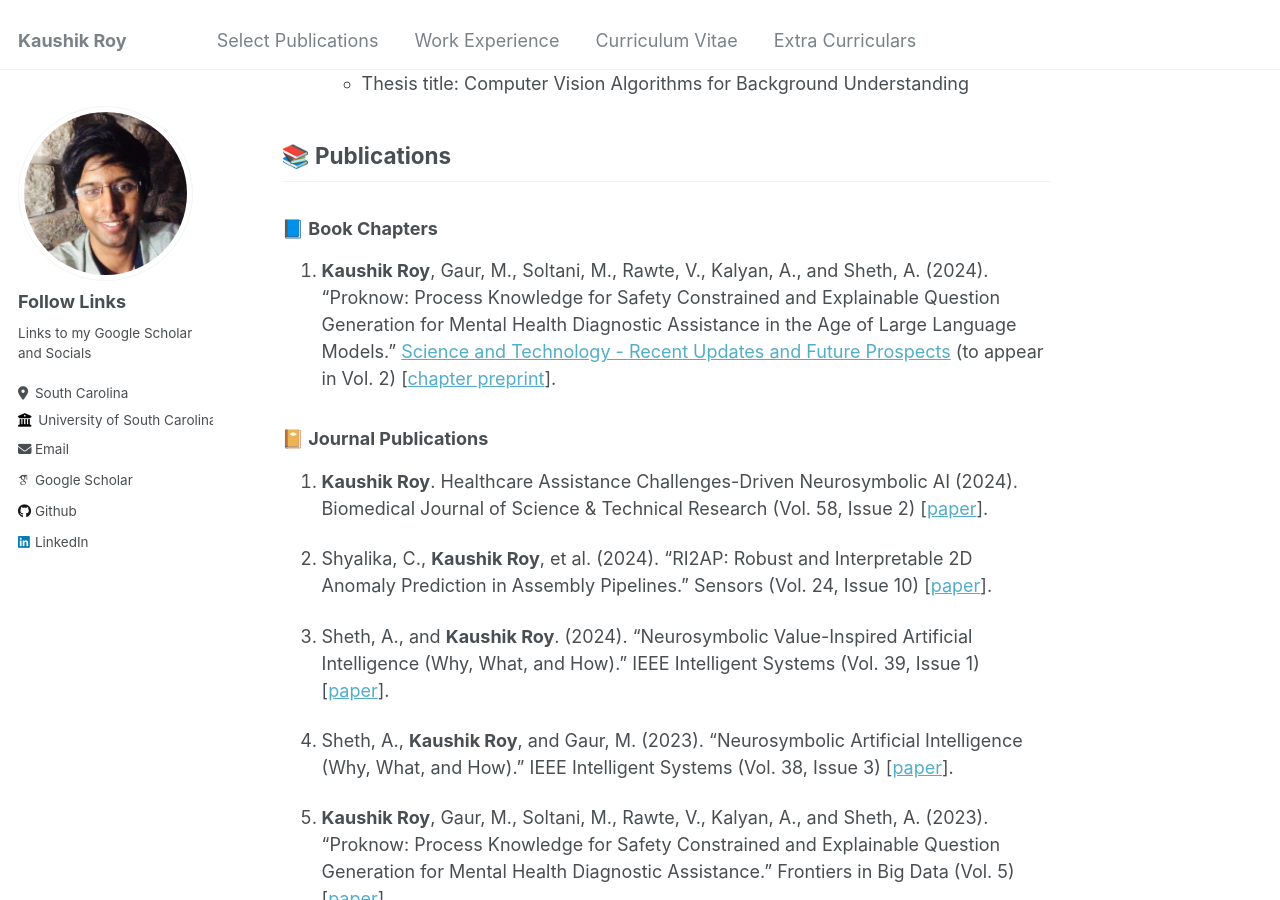
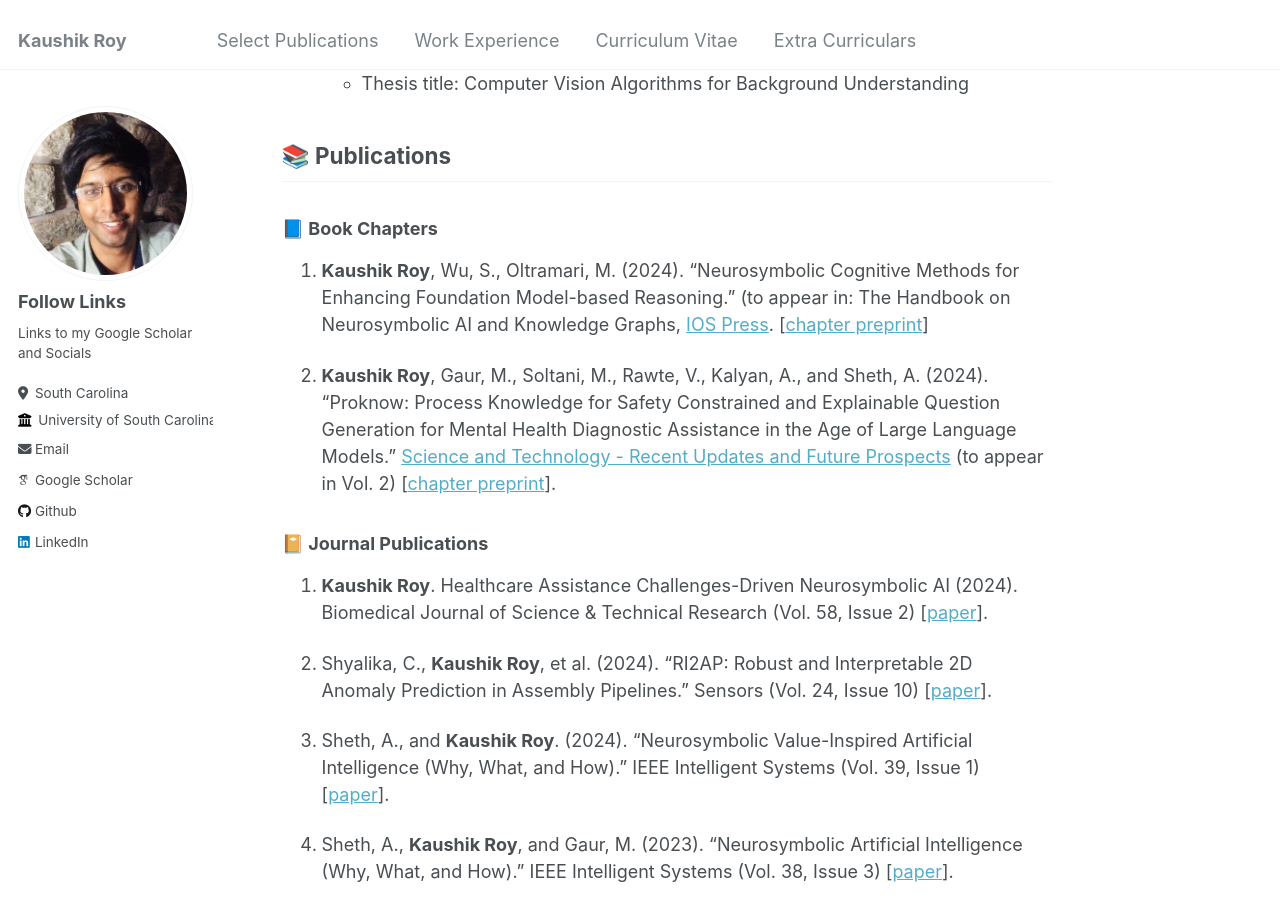
Before and after one commit to kauroy1994/home, a Jekyll site: the page built from _pages/markdown.md, in a window 1280 px wide and 900 px high, scrolled down 432 px. Built offline with Jekyll 4.4.1, drawn with Linux system fonts in a browser that asks for light colours; some web fonts are replaced.

Commit message:
Update markdown.md

```diff
--- a/_pages/markdown.md
+++ b/_pages/markdown.md
@@ -18,7 +18,9 @@
 ## 📚 Publications
 
 ### 📘 Book Chapters
-1. **Kaushik Roy**, Gaur, M., Soltani, M., Rawte, V., Kalyan, A., and Sheth, A. (2024). "Proknow: Process Knowledge for Safety Constrained and Explainable Question Generation for Mental Health Diagnostic Assistance in the Age of Large Language Models." [Science and Technology - Recent Updates and Future Prospects](https://www.bookpi.org/bookstore/product/science-and-technology-recent-updates-and-future-prospects-vol-1/) (to appear in Vol. 2) [[chapter preprint](https://scholarcommons.sc.edu/cgi/viewcontent.cgi?article=1631&context=aii_fac_pub)].
+1. **Kaushik Roy**, Wu, S., Oltramari, M. (2024). "Neurosymbolic Cognitive Methods for Enhancing Foundation Model-based Reasoning." (to appear in: The Handbook on Neurosymbolic AI and Knowledge Graphs, [IOS Press](https://www.iospress.com/). [[chapter preprint](https://scholarcommons.sc.edu/cgi/viewcontent.cgi?article=1331&context=csce_facpub)]
+
+2. **Kaushik Roy**, Gaur, M., Soltani, M., Rawte, V., Kalyan, A., and Sheth, A. (2024). "Proknow: Process Knowledge for Safety Constrained and Explainable Question Generation for Mental Health Diagnostic Assistance in the Age of Large Language Models." [Science and Technology - Recent Updates and Future Prospects](https://www.bookpi.org/bookstore/product/science-and-technology-recent-updates-and-future-prospects-vol-1/) (to appear in Vol. 2) [[chapter preprint](https://scholarcommons.sc.edu/cgi/viewcontent.cgi?article=1631&context=aii_fac_pub)].
 
 ### 📔 Journal Publications
 1. **Kaushik Roy**. Healthcare Assistance Challenges-Driven Neurosymbolic AI (2024). Biomedical Journal of Science & Technical Research (Vol. 58, Issue 2) [[paper](https://scholarcommons.sc.edu/cgi/viewcontent.cgi?article=1629&context=aii_fac_pub)].
```
